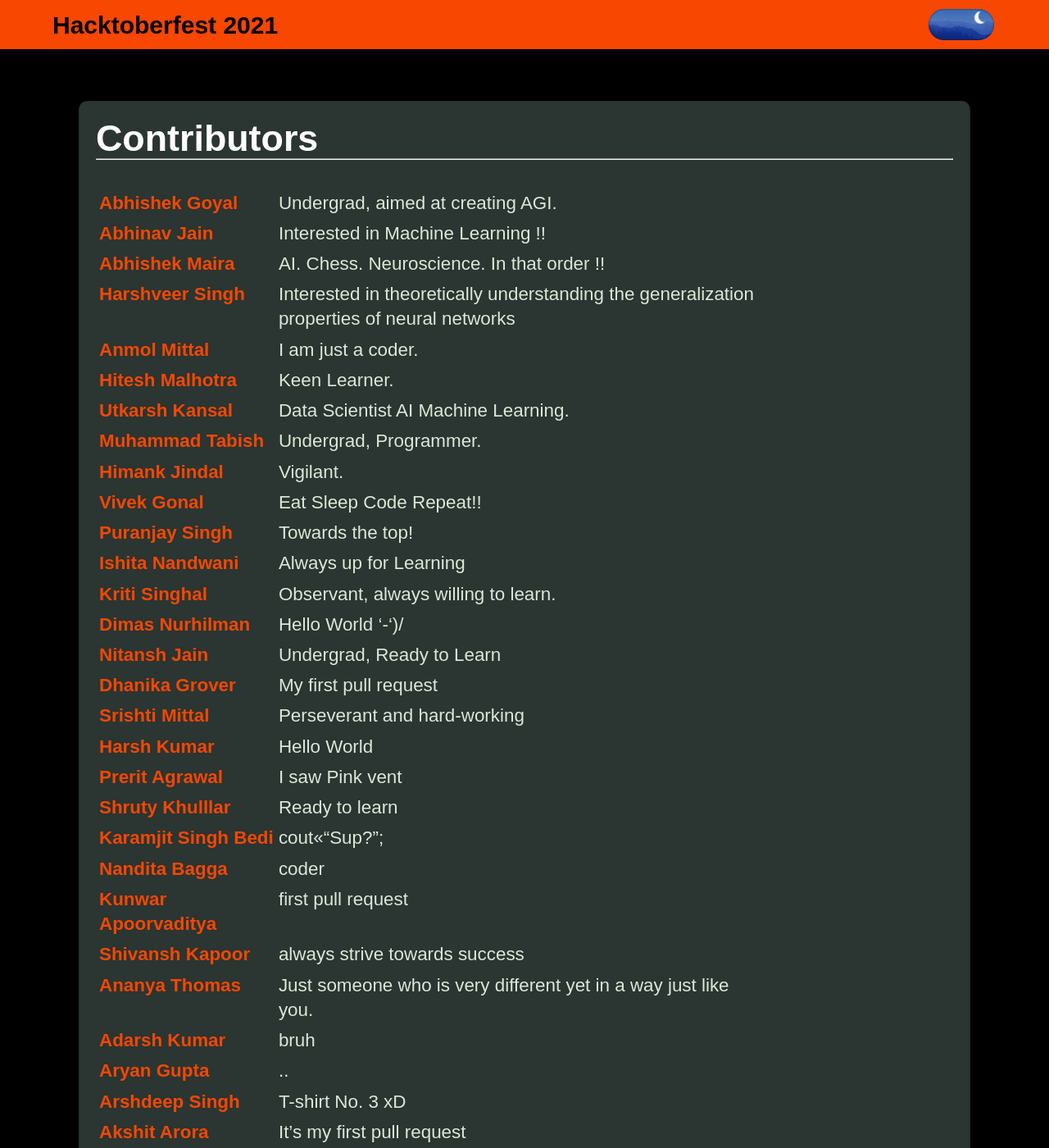
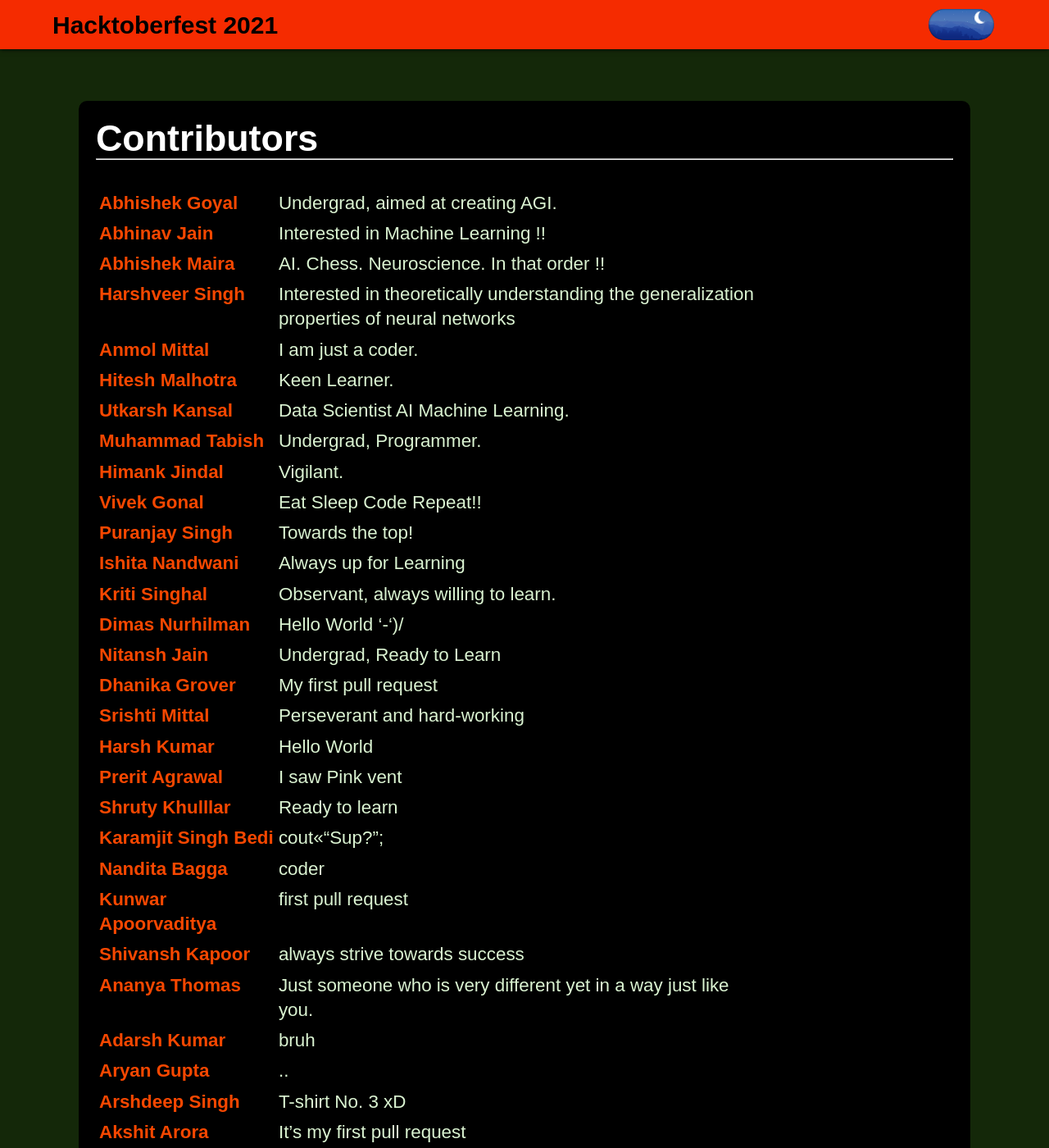
Before and after one commit to ABHISHEK-G0YAL/Hacktoberfest-2021, a Jekyll site: the page built from index.md, in a window 1280 px wide and 1400 px high. Shown: the whole window at 82% size. Built offline with Jekyll 4.4.1, drawn with Linux system fonts in a browser that asks for light colours.

Commit message:
Updated dark theme

```diff
--- a/assets/main.css
+++ b/assets/main.css
@@ -6,15 +6,15 @@ html[data-theme="dark"] {
   --light-text-color: rgb(199, 199, 204);
   --link-color: #f74700;
   --link-color-visited: #ffffff;
-  --main-background-color: #000000;
-  --main-text-color: #dbe8d9;
+  --main-background-color: #142809;
+  --main-text-color: #daf3d1;
   --medium-text-color: hsl(0, 0%, 70%);
   --underline-color: hsl(0, 0%, 50%);
   --social-link-color: #ffffff;
-  --card-background-color: #2b3531;
+  --card-background-color: #000000;
   --newsletter-background-color: #222324;
   --button-background-color: #111;
-  --nav-background-color: #f74700;
+  --nav-background-color: #f52b00;
 }
 
 html, html[data-theme="light"] {
```
